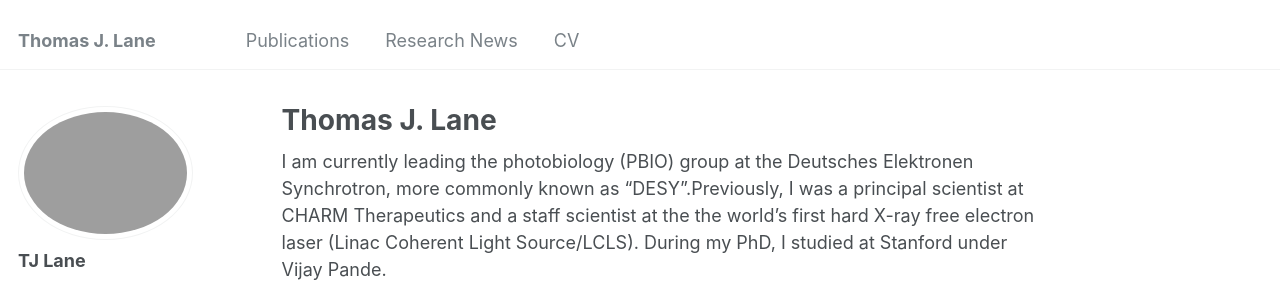
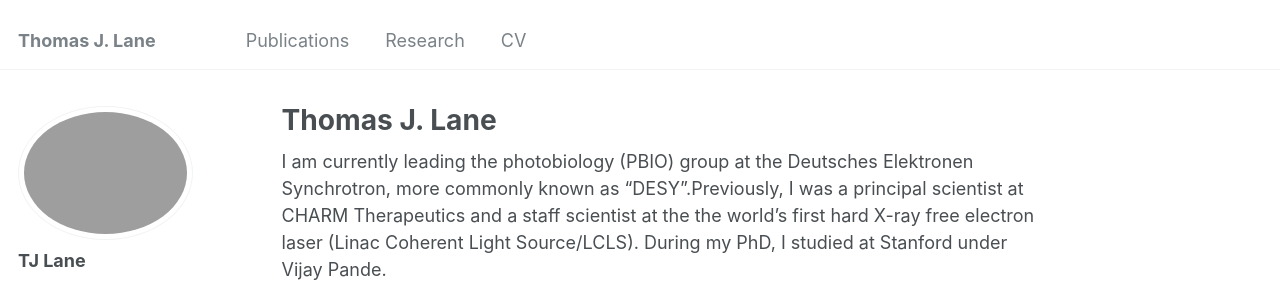
Before and after one commit to tjlane/tjlane.github.io, a Jekyll site: the page built from _pages/about.md, in a window 1280 px wide. Shown: the top 282 px of the page. Built offline with Jekyll 4.4.1, drawn with Linux system fonts in a browser that asks for light colours; some web fonts are replaced.

Commit message:
research instead of research news

```diff
--- a/_data/navigation.yml
+++ b/_data/navigation.yml
@@ -8,7 +8,7 @@ main:
   - title: "Publications"
     url: /publications/
 
-  - title: "Research News"
+  - title: "Research"
     url: /posts/
 
   - title: "CV"
```
